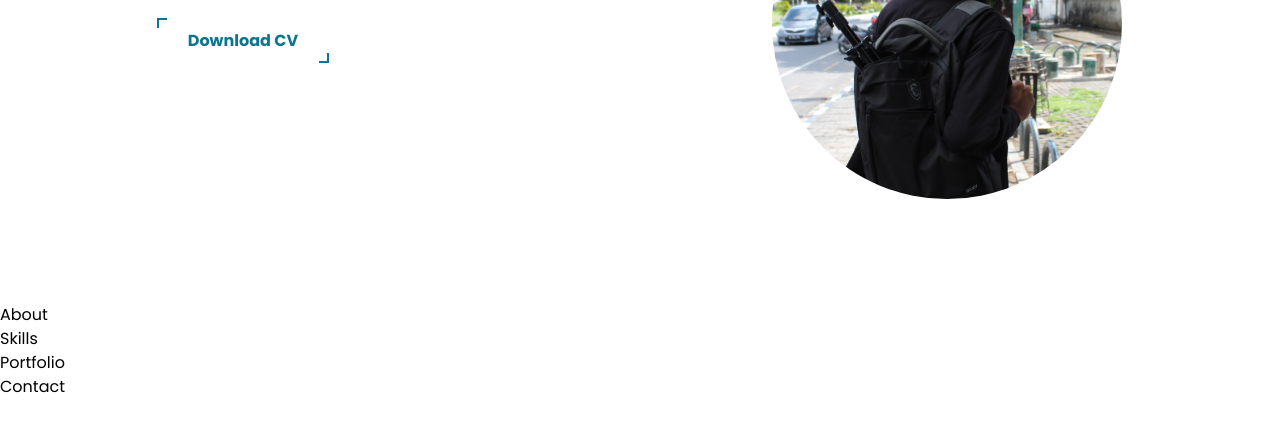
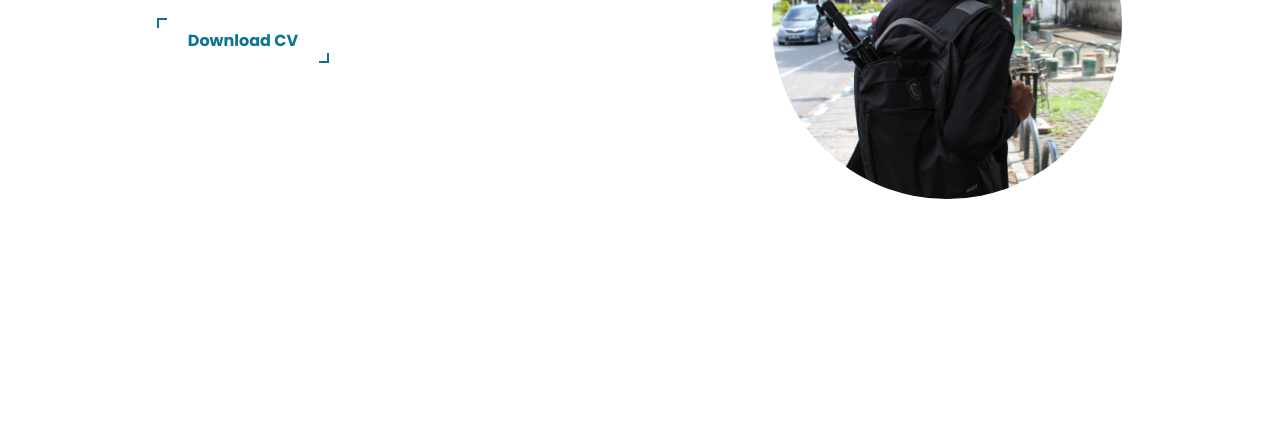
Before and after one commit to fadhilahhfdz/1st-portfolio, a website: page index.html in a window 1280 px wide. Shown: the part 319-750 px from the top of the page. Drawn offline with nearby package versions, Linux system fonts and the light colour scheme.

Commit message:
ubah lagi

```diff
--- a/index.html
+++ b/index.html
@@ -12,7 +12,7 @@
 
     <header>
       <nav class="navbar bg-white sticky shadow-md flex flex-row justify-between px-16">
-        <div class=" p-4">
+        <div class="p-4">
           <a href="">
             <h2 class="text-2xl font-bold text-cyan-700"><span class="text-cyan-900">Fadhilah</span>Hfdz</h2>
           </a>
@@ -46,18 +46,6 @@
           </div>
         </div>
       </section>
-      <section>
-        About
-      </section>
-      <section>
-        Skills
-      </section>
-      <section>
-        Portfolio
-      </section>
-      <section>
-        Contact
-      </section>
     </main>
     <footer>
 
```
Also changed, not shown: public/css/style.css.
